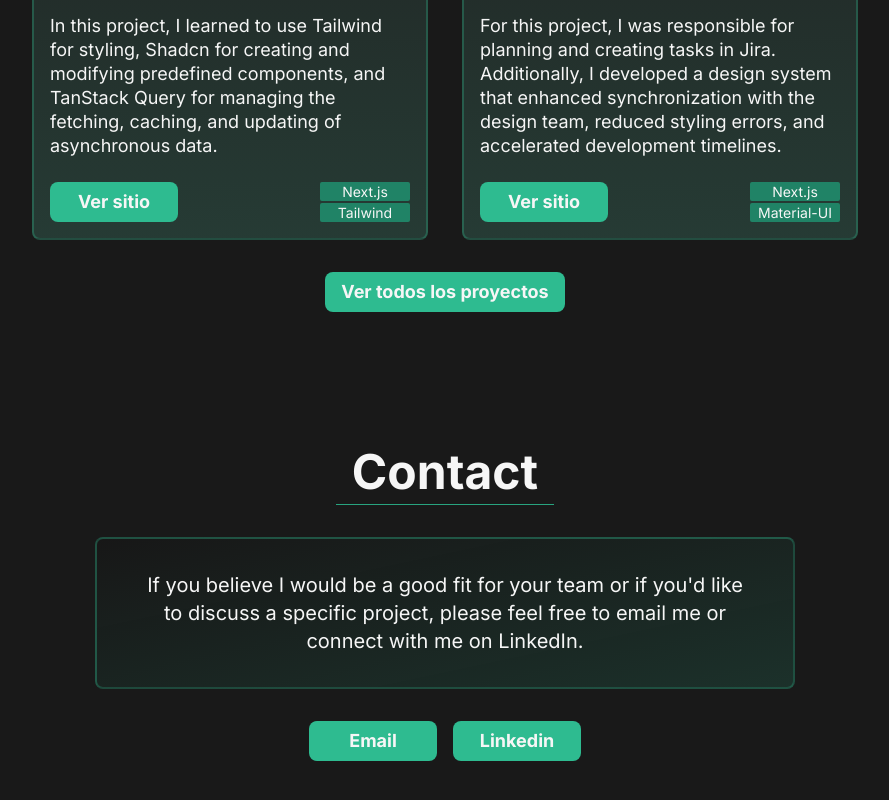
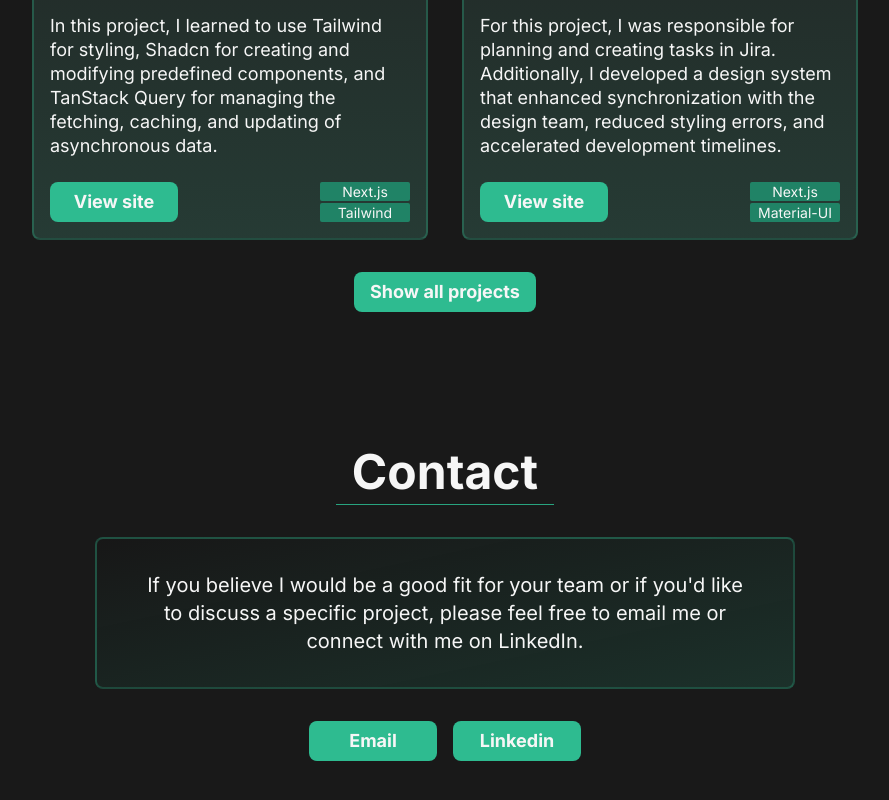
Before and after one commit to maple146/portfolio, a Next.js app: page /en in a window 1280 px wide. Shown: the part 1992-2792 px from the top of the page, without its empty margins (195-1084 px from the left). Built offline with nearby package versions, Linux system fonts and the light colour scheme.

Commit message:
Translate project section buttons

```diff
--- a/src/app/[lang]/dictionaries/en.json
+++ b/src/app/[lang]/dictionaries/en.json
@@ -50,6 +50,9 @@
     },
     "projects": {
         "title": "Projects",
+        "viewSiteButton": "View site",
+        "privateSiteButton": "Private site",
+        "showAllProjectsButton": "Show all projects",
         "projects": [
             {
                 "title": "ClubDeCongelados",
--- a/src/app/[lang]/dictionaries/es.json
+++ b/src/app/[lang]/dictionaries/es.json
@@ -50,6 +50,9 @@
     },
     "projects": {
         "title": "Proyectos",
+        "viewSiteButton": "Ver sitio",
+        "privateSiteButton": "Sitio privado",
+        "showAllProjectsButton": "Ver todos los proyectos",
         "projects": [
             {
                 "title": "ClubDeCongelados",
--- a/src/app/_home/projects.tsx
+++ b/src/app/_home/projects.tsx
@@ -9,6 +9,9 @@ import { useState } from "react";
 export default function Projects({
   title,
   projects,
+  showAllProjectsButton,
+  viewSiteButton,
+  privateSiteButton
 }: ProjectsTypes) {
   const [showCards, setShowCards] = useState(false)
   return (
@@ -21,6 +24,8 @@ export default function Projects({
           <Card
             index={index}
             showCards={showCards}
+            viewSiteButton={viewSiteButton}
+            privateSiteButton={privateSiteButton}
             key={project.title}
             {...project}
           />
@@ -29,7 +34,7 @@ export default function Projects({
           !showCards && (
             <div className="col-span-2">
               <Button onClick={() => setShowCards(true)}>
-                Ver todos los proyectos
+                {showAllProjectsButton}
               </Button>
             </div>
           )
--- a/src/components/card.tsx
+++ b/src/components/card.tsx
@@ -28,7 +28,9 @@ const Card = ({
   description,
   externalUrl,
   linksArray,
-  techStack
+  techStack,
+  viewSiteButton,
+  privateSiteButton
 }: CardTypes) => {
   return (
     <div
@@ -84,7 +86,7 @@ const Card = ({
                   href={externalUrl}
                   disabled={externalUrl === ""}
                 >
-                  {externalUrl ? 'Ver sitio' : 'Sitio privado'}
+                  {externalUrl ? viewSiteButton : privateSiteButton}
                 </Button>
               </div>
             )
--- a/src/types/card.types.ts
+++ b/src/types/card.types.ts
@@ -18,4 +18,6 @@ export interface CardTypes {
     externalUrl: string;
     linksArray?: linksArrayTypes[];
     techStack: techStackTypes[];
+    viewSiteButton?: string;
+    privateSiteButton?: string;
 }
--- a/src/types/projects.types.ts
+++ b/src/types/projects.types.ts
@@ -21,4 +21,7 @@ interface ProjectTypes {
 export interface ProjectsTypes {
   title: string;
   projects: ProjectTypes[];
+  showAllProjectsButton: string;
+  viewSiteButton?: string;
+  privateSiteButton?: string;
 }
```
